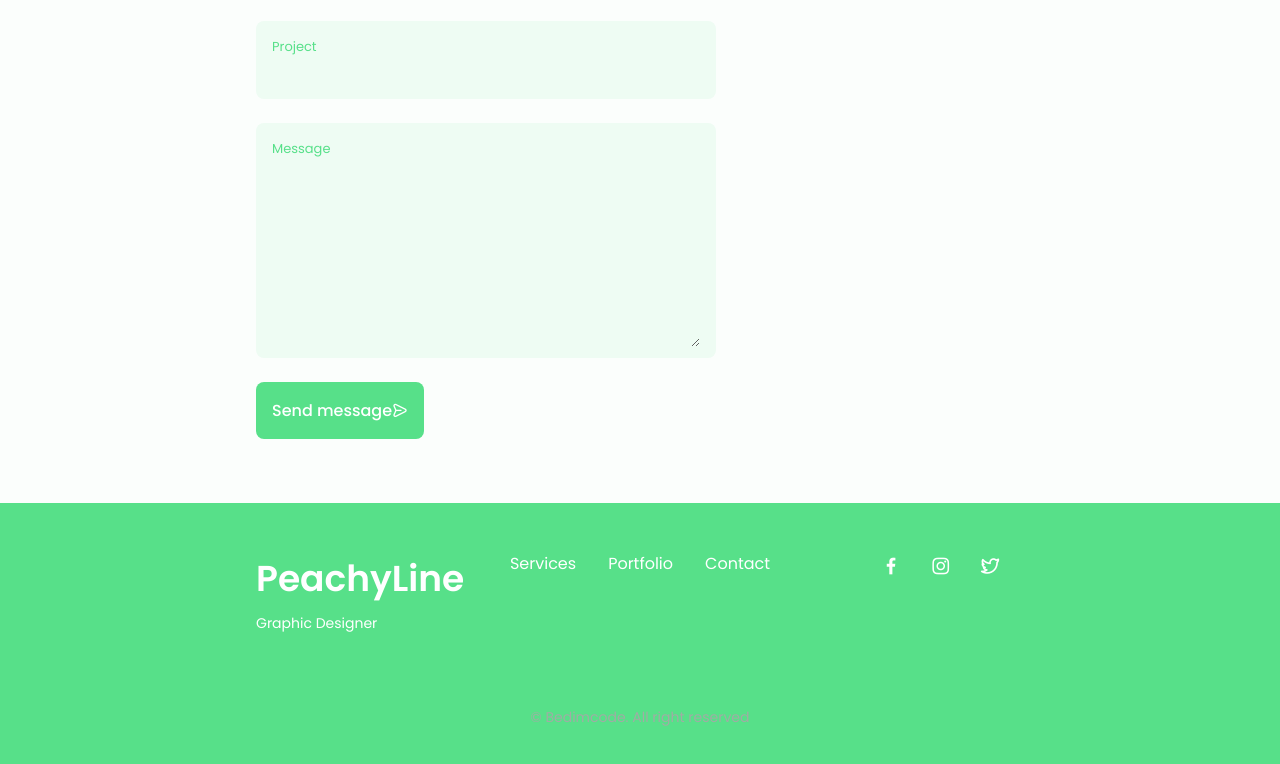
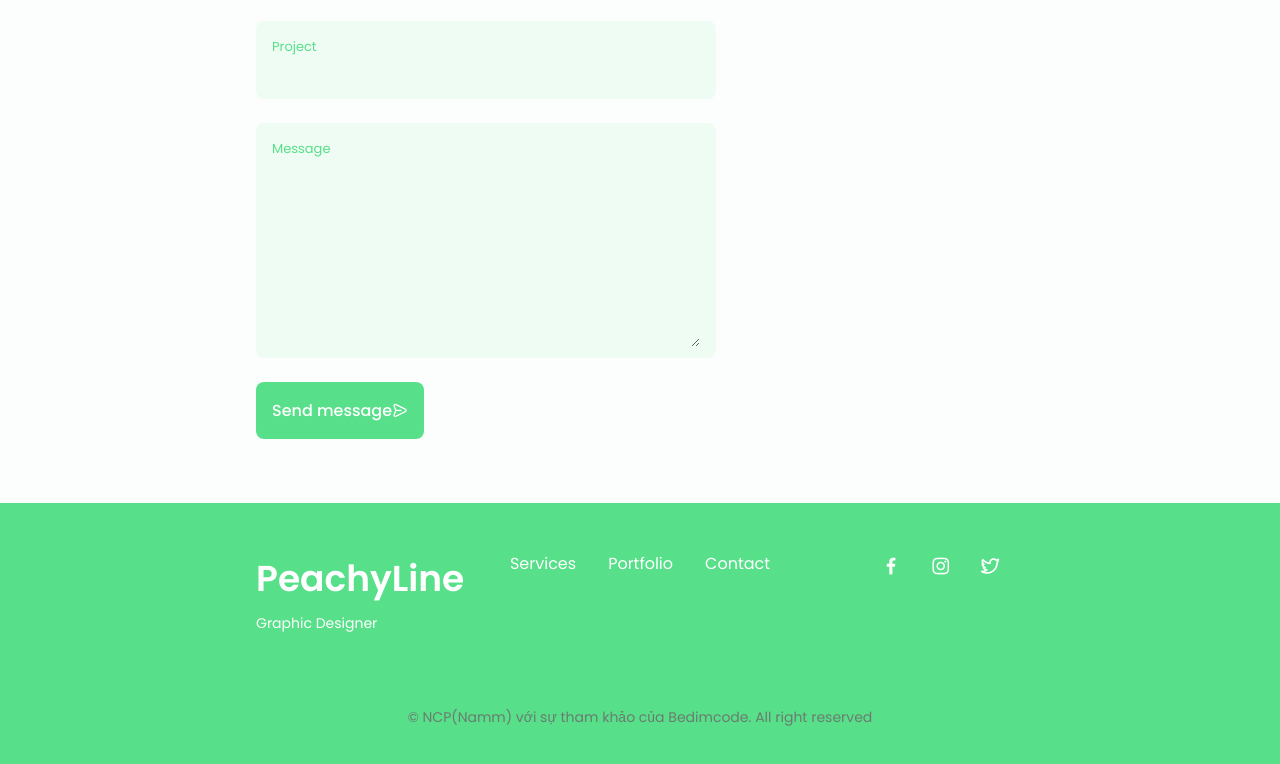
Before and after one commit to ncpz/ncpz.github.io, a plain HTML site: page index.html in a window 1280 px wide. Shown: the part 5721-6485 px from the top of the page. Drawn offline with nearby package versions, Linux system fonts and the light colour scheme.

Commit message:
Update copyright claim
V2.1

```diff
--- a/assets/css/styles.css
+++ b/assets/css/styles.css
@@ -922,7 +922,7 @@ project__bg {
 .footer__copy {
   font-size: var(--small-font-size);
   text-align: center;
-  color: var(--text-color-light);
+  color: var(--text-color);
   margin-top: var(--mb-3);
 }
 
--- a/index.html
+++ b/index.html
@@ -931,11 +931,13 @@
           </div>
         </div>
 
-        <p class="footer__copy">&#169; Bedimcode. All right reserved</p>
+        <p class="footer__copy">
+          &#169; NCP(Namm) với sự tham khảo của Bedimcode. All right reserved
+        </p>
       </div>
     </footer>
 
-    <!--==================== SCROLL TOP ====================-->
+    <!--==================== Lên trang đầu ====================-->
     <a href="#" class="scrollup" id="scroll-up">
       <i class="uil uil-arrow-up scrollup__icon"></i>
     </a>
```
Also changed, not shown: Text Portfolio Alexa.txt (deleted).
